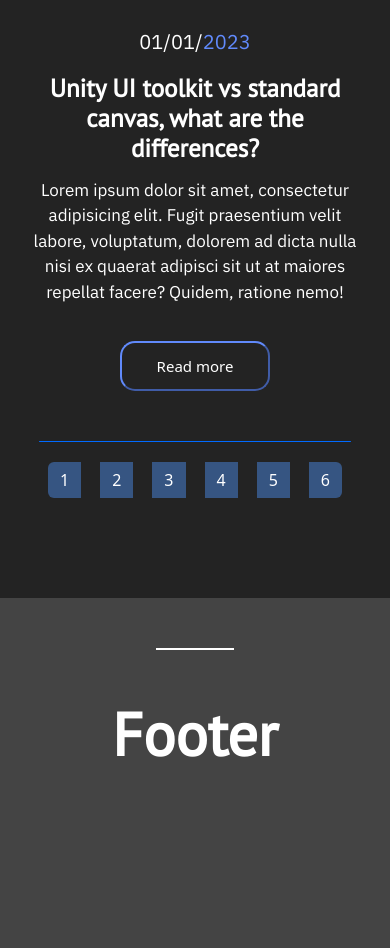
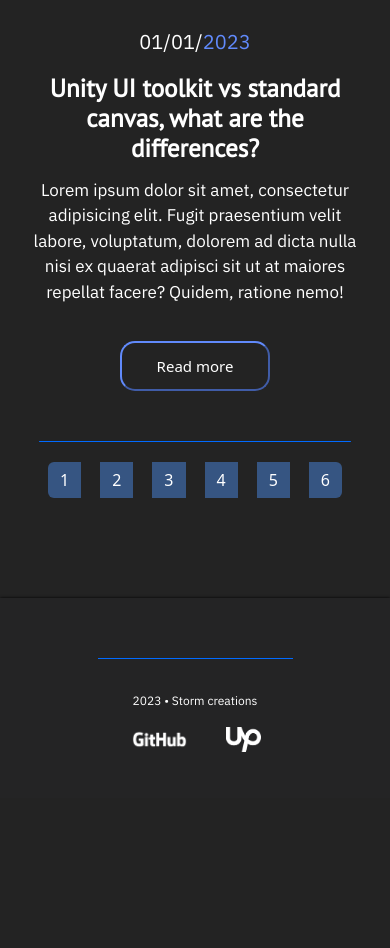
Before and after one commit to stormAster720/personal-portfolio, a plain HTML site: page Pages/blog.html in a window 390 px wide. Shown: the part 3050-3998 px from the top of the page. After the commit the page ends 3848 px from the top, so only its background shows below. Drawn offline with nearby package versions, Linux system fonts and the light colour scheme.

Commit message:
added responsive footer

```diff
--- a/Pages/blog.html
+++ b/Pages/blog.html
@@ -157,11 +157,28 @@
 
   </main>
 
+
+  <!-- footer -->
   <footer>
-    <div class="divider"> </div>
     <div class="footer">
       <div id="footer__edge"></div>
-      <H2>Footer</H2>
+      <!-- bootstrap grid for footer -->
+      <div class="container text-center mt-5 mb-0 pb-0 align-self-center" >
+        <div class="row cols-3">
+          <div class="col-sm"></div>
+
+          <div class="col-sm ">
+          <p id="footer__author">2023 • Storm creations </p>
+
+          </div>
+          <div class="col-sm">
+
+           <a href="https://github.com/stormAster720" target="_blank"><img id="footer__logo" class="px-3" src="../Src/Images/Logos/GitHub_Logo_White.png" alt="footer brands"></a>
+           <a href="https://www.upwork.com/freelancers/~01da68228d3870698b" target="_blank"><img id="footer__logo" class="px-3" src="../Src/Images/Logos/Upwork-logo-white.png" alt="footer brands"></a>
+
+          </div>
+        </div>
+      </div>
     </div>
   </footer>
 
--- a/Styles/styles.css
+++ b/Styles/styles.css
@@ -205,10 +205,12 @@ p {
     text-align: center;
 }
 
-/* made a class for centering text, I guess I can reuse this later*/
 
 
 /* desktop hero view */
+
+
+/* made a class for centering text, I guess I can reuse this later*/
 @media (min-width : 1200px) {
 
     .centered__container-text {
@@ -222,6 +224,7 @@ p {
         padding-bottom: 50px;
     }
 }
+
 /* mobile */
 @media (max-width : 1200px) {
     .centered__container-text {
@@ -336,28 +339,36 @@ p {
 /* footer  */
 
 .footer {
+    box-shadow: 0px 0px 3px 0px #000000;
     display: flex;
     justify-content: center;
-    height: 300px;
-    background-color: #444444;
-}
-
-
-.footer h2 {
-    margin-top: 50px;
-    justify-content: center;
-    font-size: 60px;
-    text-align: center;
+    min-height: 200px;
+    background-color: #242425;
 }
 
 #footer__edge {
+    margin-top: 60px;
     position: absolute;
     display: flex;
-    width: 20%;
-    height: 2px;
-    background-color: white;
+    width: 50%;
+    height: 1px;
+    background-color: #006aff;
 }
 
+#footer__author {
+    font-size: 12px;
+}
+
+#footer__logo {
+    align-self: center;
+    height: 25px;
+    transition: 0.2s;
+}
+
+#footer__logo:hover {
+    transition: 0.2s;
+    transform: scale(1.2);
+}
 
 /* projects page CSS */
 
@@ -464,7 +475,7 @@ p {
 @media (max-width : 720px) {
 
     #profile__header {
-      display: none;
+        display: none;
     }
 }
 
@@ -523,7 +534,7 @@ p {
 @media (max-width : 720px) {
 
     #entries__title {
-      display: none;
+        display: none;
     }
 }
 
@@ -663,7 +674,7 @@ p {
 
 @media (max-width: 1200px) {
 
-    .contact__form-logo{
+    .contact__form-logo {
         display: none;
     }
 
```
Also changed, not shown: Pages/about-me.html (+19 -3 lines), Pages/contact.html (+19 -2 lines), Pages/projects.html (+18 -2 lines), index.html (+17 -2 lines), Src/Images/Logos/GitHub_Logo_White.png (added), Src/Images/Logos/Upwork-logo-white.png (added).
